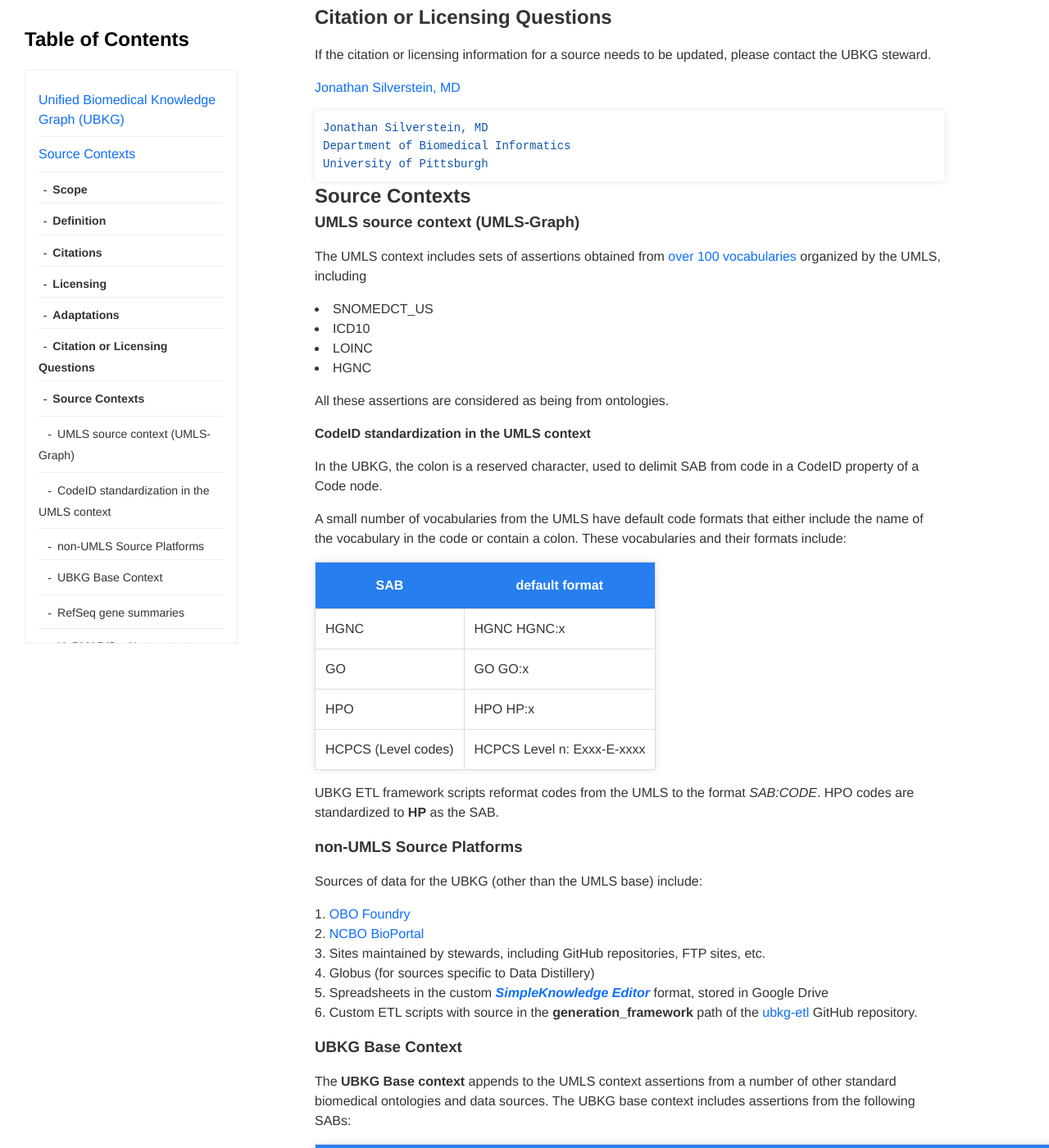
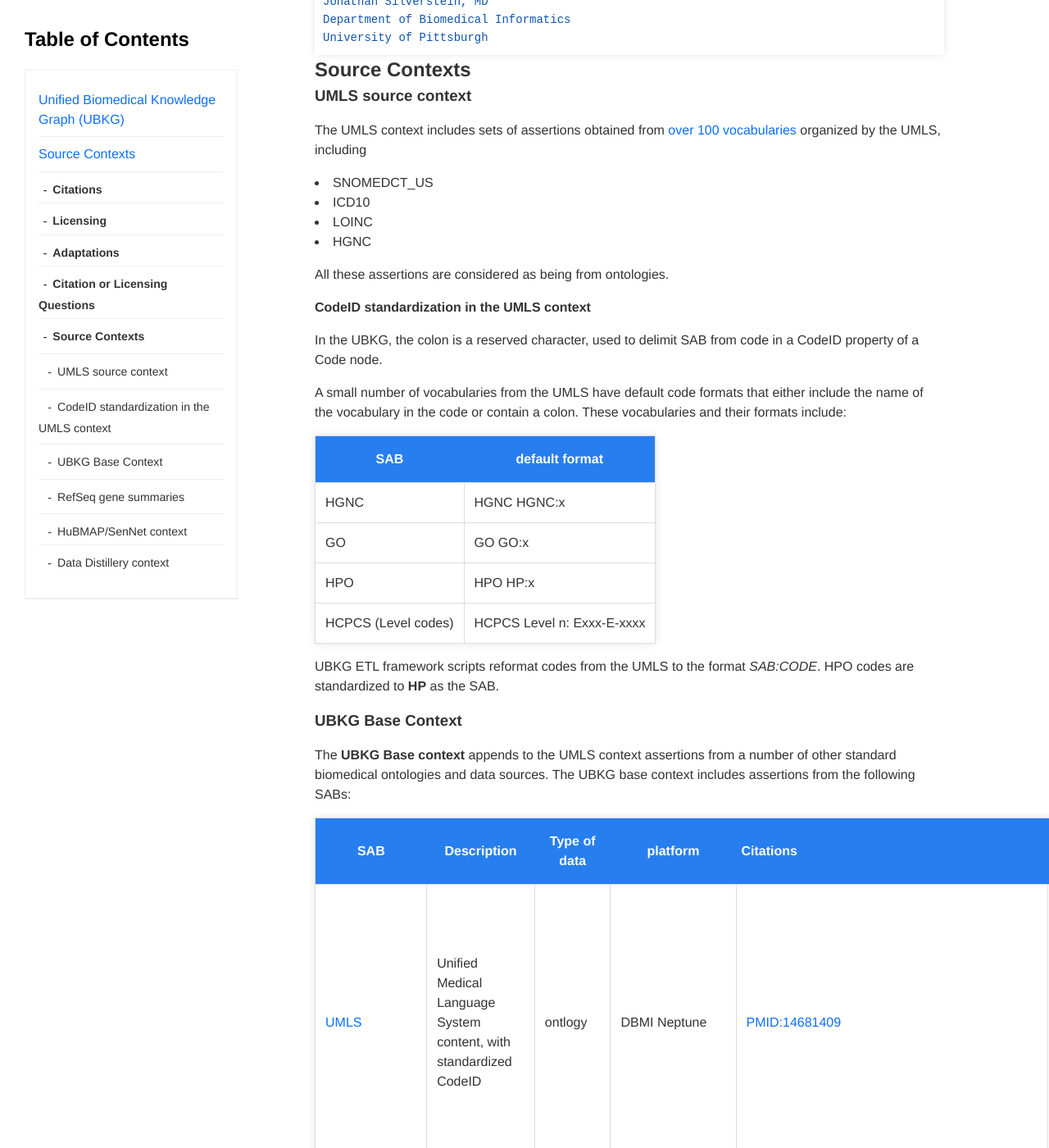
Before and after one commit to x-atlas-consortia/ubkg-docs, a Jekyll site: the page built from docs/about/contexts/index.MD, in a window 1280 px wide and 1400 px high, scrolled down 1135 px. Shown: the whole window at 82% size. Built offline with Jekyll 4.4.1, drawn with Linux system fonts in a browser that asks for light colours; our own code applies the rules of GitHub Pages for plain Markdown files; some of the changed text lies outside the part shown.

Commit message:
Update to context page.

```diff
--- a/docs/about/contexts/index.MD
+++ b/docs/about/contexts/index.MD
@@ -6,15 +6,7 @@
 # Source Contexts
 
 ---
-
-## Scope
-This page describes UBKG *source contexts*--the _form_ of UBKG content.
-
-
----
-
-## Definition
-The _source context_ (or just _context_) for an instance of the UBKG (or **UBKG context**) describes the [sources](../glossary/#source) used to generate the instance.
+Following are details on available [UBKG contexts](../glossary#context).
 
 ## Citations
 We have sought to identify citations for the sources used in UBKG contexts.
@@ -24,6 +16,7 @@
 1. OBO home page
 2. Web pages of source stewards
 3. GitHub repositories of source stewards
+
 
 ## Licensing
 We have sought to identify licensing under which sources are distributed.
@@ -51,7 +44,7 @@
 
 
 ## Source Contexts
-### UMLS source context (UMLS-Graph)
+### UMLS source context
 The UMLS context includes sets of assertions obtained from [over 100 vocabularies](https://www.nlm.nih.gov/research/umls/sourcereleasedocs/index.html) organized by the UMLS, including
 - SNOMEDCT_US
 - ICD10
@@ -76,16 +69,6 @@
 
 UBKG ETL framework scripts reformat codes from
 the UMLS to the format _SAB:CODE_. HPO codes are standardized to **HP** as the SAB.
-
-### non-UMLS Source Platforms
-Sources of data for the UBKG (other than the UMLS base) include:
-
-1. [OBO Foundry](https://obofoundry.org/)
-2. [NCBO BioPortal](https://bioportal.bioontology.org/)
-3. Sites maintained by stewards, including GitHub repositories, FTP sites, etc.
-4. Globus (for sources specific to Data Distillery)
-5. Spreadsheets in the custom _**[SimpleKnowledge Editor](https://github.com/x-atlas-consortia/SimpleKnowledge)**_ format, stored in Google Drive
-6. Custom ETL scripts with source in the **generation_framework** path of the [ubkg-etl](https://github.com/x-atlas-consortia/ubkg-etl/tree/main/generation_framework) GitHub repository.
 
 ### UBKG Base Context
 The **UBKG Base context** appends to the UMLS context assertions from a number of other standard biomedical ontologies and data sources.
```
